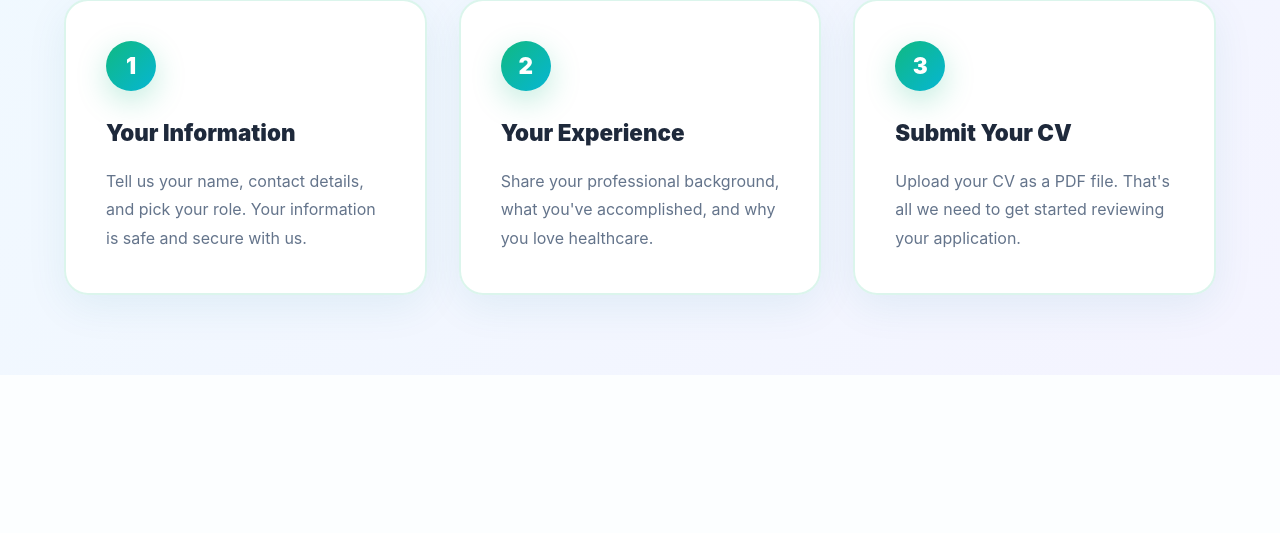
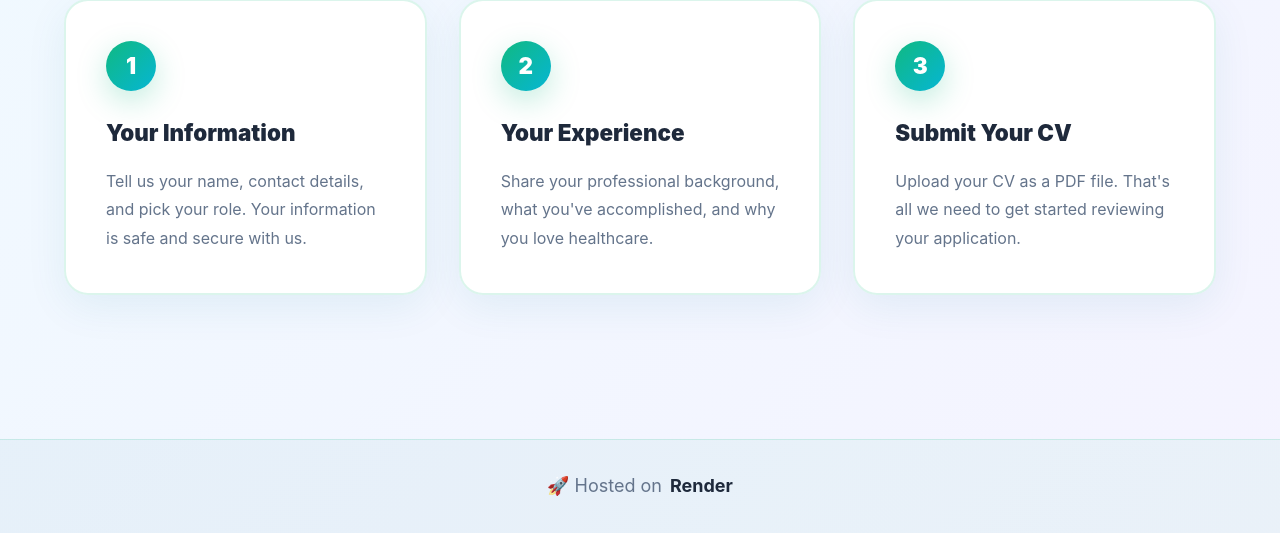
Before and after one commit to Amriti2/Ethio-health-care-, a Flask app: template templates/index.html in a window 1280 px wide. Shown: the part 1715-2248 px from the top of the page. Before the commit the page ends 2048 px from the top, so only its background shows below. Run offline with Flask 3, Linux system fonts and the light colour scheme; the template is opened without the code that fills it, so the values that code supplies are empty; some libraries are stand-ins or nearby versions.

Commit message:
Add Render hosting badge to footer

```diff
--- a/templates/index.html
+++ b/templates/index.html
@@ -634,5 +634,11 @@
             </article>
         </div>
     </section>
+
+    <footer style="background: linear-gradient(135deg, rgba(14, 116, 144, 0.05) 0%, rgba(16, 185, 129, 0.05) 100%); border-top: 1px solid rgba(16, 185, 129, 0.15); padding: 2rem 3rem; text-align: center; color: var(--text-secondary); font-size: 0.95rem; margin-top: 4rem;">
+        <p style="margin: 0; display: flex; align-items: center; justify-content: center; gap: 0.5rem;">
+            🚀 Hosted on <strong style="color: var(--text-primary);">Render</strong>
+        </p>
+    </footer>
 </body>
 </html>
```
